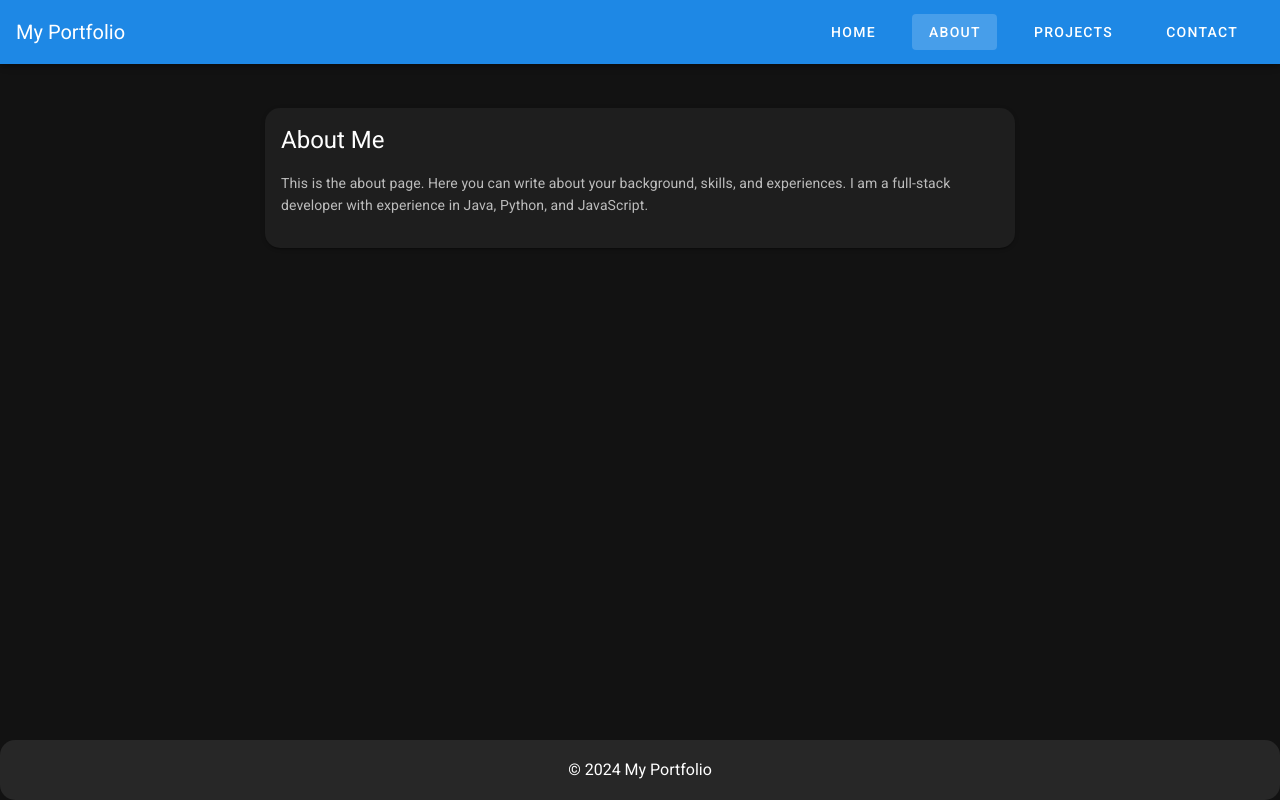
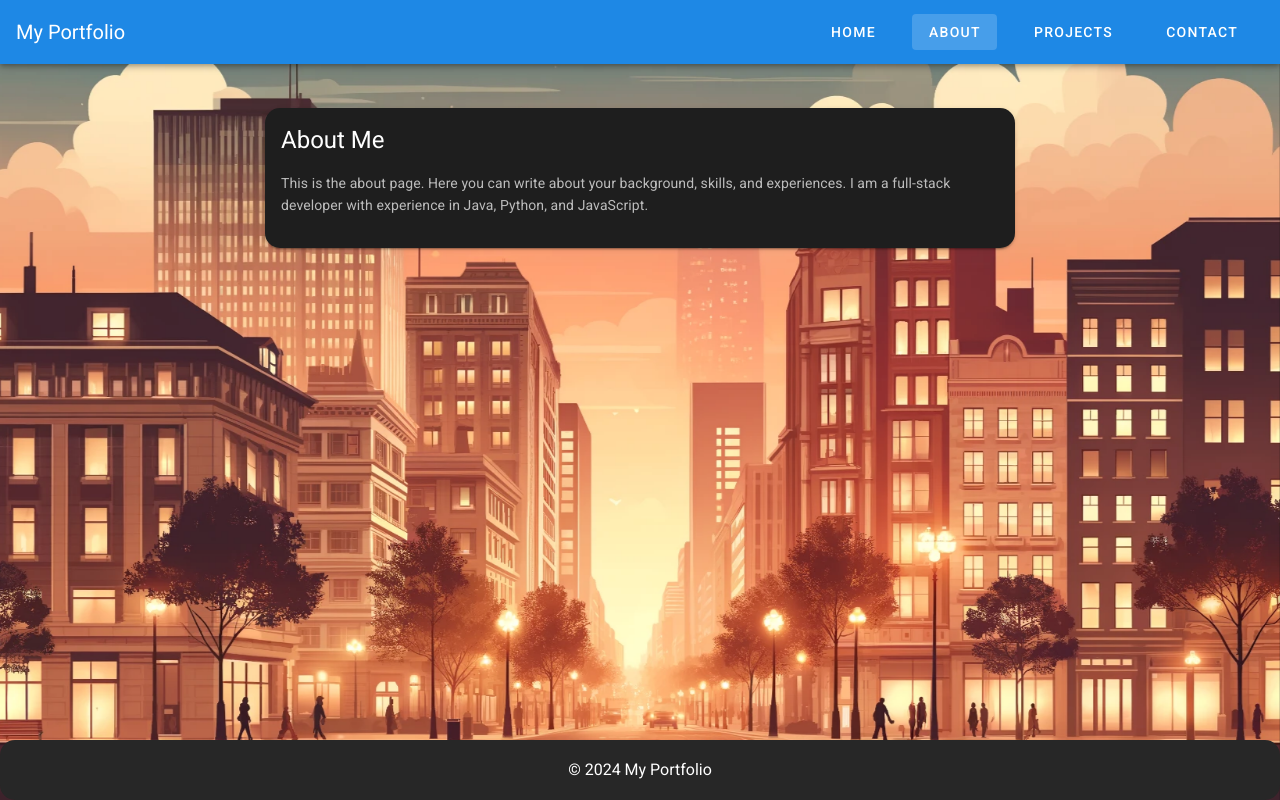
Before and after one commit to Nfnat0/portfolio, a Nuxt app: page /about in a window 1280 px wide. Built offline with nearby package versions, Linux system fonts and the light colour scheme.

Commit message:
chore: Update default layout with background image and styles

```diff
--- a/layouts/default.vue
+++ b/layouts/default.vue
@@ -33,7 +33,11 @@ export default {
 .v-btn {
   margin: 0 10px;
 }
-
+.v-main {
+  background: url("/images/A beautiful cityscape.webp") no-repeat center center fixed;
+  background-size: cover;
+  min-height: 100vh; /* Ensure the background covers the entire viewport height */
+}
 .v-app-bar, .v-footer {
   border-radius: 15px;
 }
```
Also changed, not shown: static/images/A beautiful cityscape.webp (added).
